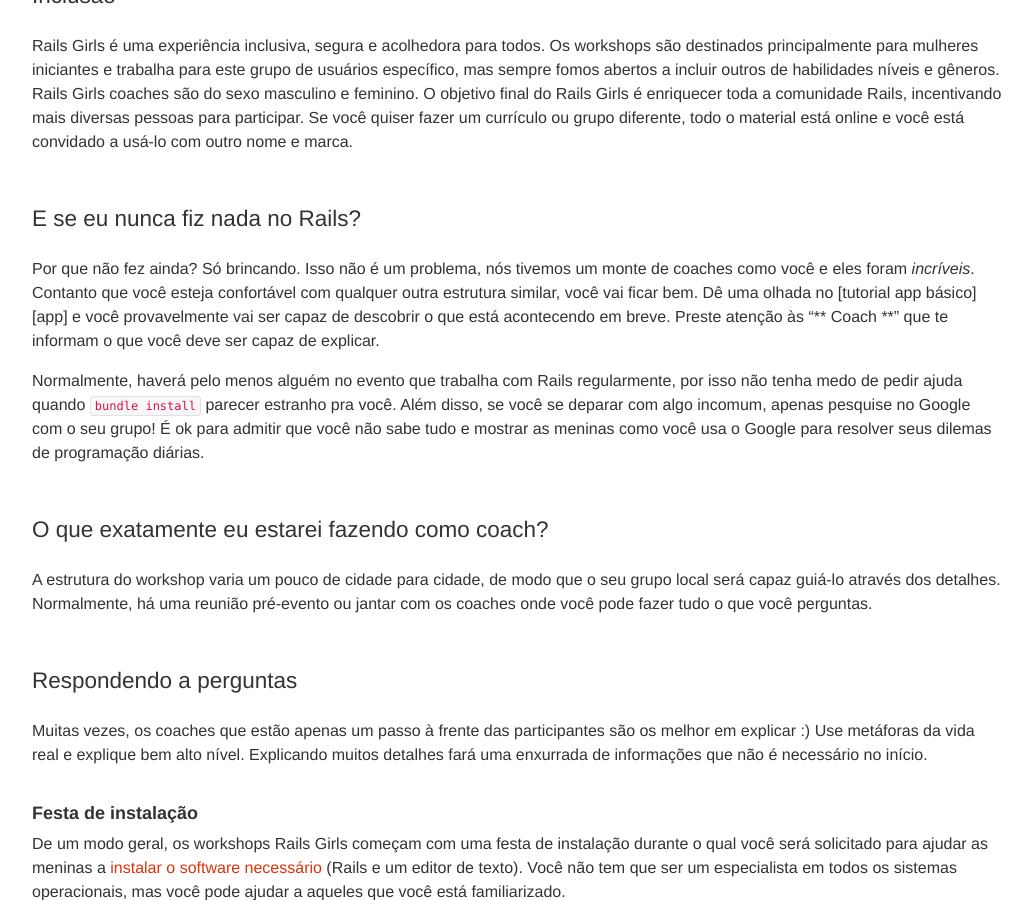
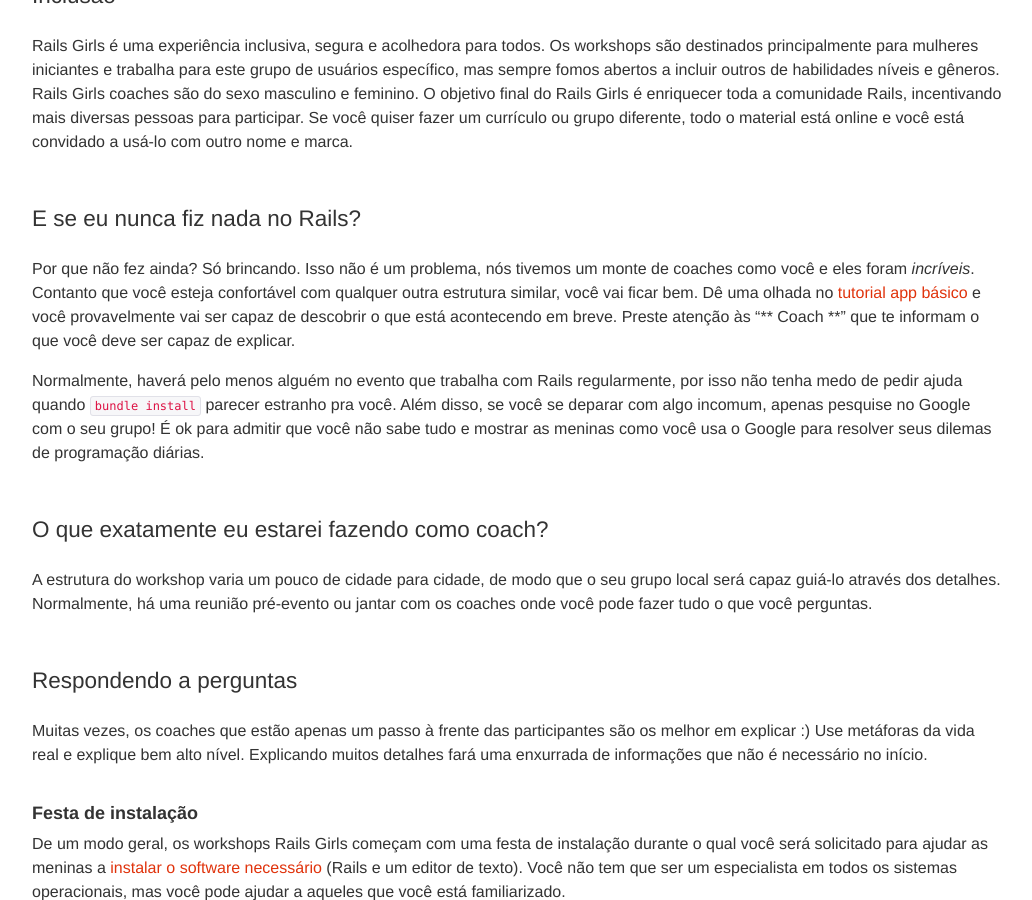
Before and after one commit to railsgirls/guides.railsgirls.com, a Jekyll site: the page built from _posts/2013-03-26-coach.markdown, in a window 1280 px wide and 900 px high, scrolled down 1600 px. Shown: the whole window, without its empty margins (53-1085 px from the left). Built offline with Jekyll 4.4.1, drawn with Linux system fonts in a browser that asks for light colours; nearby versions of some CDN libraries; some of the changed text lies outside the part shown.

Commit message:
Fix links from 'coaches'

```diff
--- a/_posts/2013-03-26-coach.markdown
+++ b/_posts/2013-03-26-coach.markdown
@@ -15,7 +15,7 @@
 - Paciência, vontade de ajudar, e uma atitude amigável :)
 - Ser capaz de responder a todos os tipos de perguntas de uma forma iniciante e amigável (mesmo que a explicação não seja *tecnicamente* totalmente exata) durante toda a duração do workshop.
 - Experiência com programação web (você sabe o que significa MVC, certo?), não necessariamente em Rails.
-- Algum tempo para visitar o [tutorial app básico][app] antes do evento.
+- Algum tempo para visitar o [tutorial app básico](app) antes do evento.
 
 ### Por que eu deveria ser um Rails Girls coach?
 
@@ -41,7 +41,7 @@
 Rails Girls é uma experiência inclusiva, segura e acolhedora para todos. Os workshops são destinados principalmente para mulheres iniciantes e trabalha para este grupo de usuários específico, mas sempre fomos abertos a incluir outros de habilidades níveis e gêneros. Rails Girls coaches são do sexo masculino e feminino. O objetivo final do Rails Girls é enriquecer toda a comunidade Rails, incentivando mais diversas pessoas para participar. Se você quiser fazer um currículo ou grupo diferente, todo o material está online e você está convidado a usá-lo com outro nome e marca.
 
 ### E se eu nunca fiz nada no Rails?
-Por que não fez ainda? Só brincando. Isso não é um problema, nós tivemos um monte de coaches como você e eles foram *incríveis*. Contanto que você esteja confortável com qualquer outra estrutura similar, você vai ficar bem. Dê uma olhada no [tutorial app básico] [app] e você provavelmente vai ser capaz de descobrir o que está acontecendo em breve. Preste atenção às "** Coach **" que te informam o que você deve ser capaz de explicar.
+Por que não fez ainda? Só brincando. Isso não é um problema, nós tivemos um monte de coaches como você e eles foram *incríveis*. Contanto que você esteja confortável com qualquer outra estrutura similar, você vai ficar bem. Dê uma olhada no [tutorial app básico](app) e você provavelmente vai ser capaz de descobrir o que está acontecendo em breve. Preste atenção às "** Coach **" que te informam o que você deve ser capaz de explicar.
 
 Normalmente, haverá pelo menos alguém no evento que trabalha com Rails regularmente, por isso não tenha medo de pedir ajuda quando `bundle install` parecer estranho pra você. Além disso, se você se deparar com algo incomum, apenas pesquise no Google com o seu grupo! É ok para admitir que você não sabe tudo e mostrar as meninas como você usa o Google para resolver seus dilemas de programação diárias.
 
@@ -54,11 +54,11 @@
 
 #### Festa de instalação
 
-De um modo geral, os workshops Rails Girls começam com uma festa de instalação durante o qual você será solicitado para ajudar as meninas a [instalar o software necessário](/install) (Rails e um editor de texto). Você não tem que ser um especialista em todos os sistemas operacionais, mas você pode ajudar a aqueles que você está familiarizado.
+De um modo geral, os workshops Rails Girls começam com uma festa de instalação durante o qual você será solicitado para ajudar as meninas a [instalar o software necessário](install) (Rails e um editor de texto). Você não tem que ser um especialista em todos os sistemas operacionais, mas você pode ajudar a aqueles que você está familiarizado.
 
 #### Ajudando as meninas á construir seu primeiro aplicativo
 
-Durante o dia seguinte, você vai ser a estrela do show e ajudar o seu grupo de qualquer lugar de 2 a 5 meninas construir a sua primeira [aplicação web](/app) no Rails com a ajuda do tutorial. Normalmente, isso acontece logo após o lote inicial de palestras em algum momento após 11h00 (não esqueça que vai servir café primeiro).
+Durante o dia seguinte, você vai ser a estrela do show e ajudar o seu grupo de qualquer lugar de 2 a 5 meninas construir a sua primeira [aplicação web](app) no Rails com a ajuda do tutorial. Normalmente, isso acontece logo após o lote inicial de palestras em algum momento após 11h00 (não esqueça que vai servir café primeiro).
 
 Fazer o tutorial em casa provavelmente será toda a preparação que você precisa. As meninas terão o tutorial aberto em suas telas, então apenas guie através do processo, dando explicações sobre o que está acontecendo em cada etapa. As explicações não devem ser altamente técnica; tente simplificar a resposta, fornecendo metáforas fáceis de lembrar. E lembre-se de que não há coisa como uma pergunta estúpida em um workshop Rails Girls! Deixe as meninas saberem que podem perguntar-lhe sobre qualquer coisa ao longo do caminho; você pode gastar mais tempo em partes que elas acham mais interessante.
 
```
